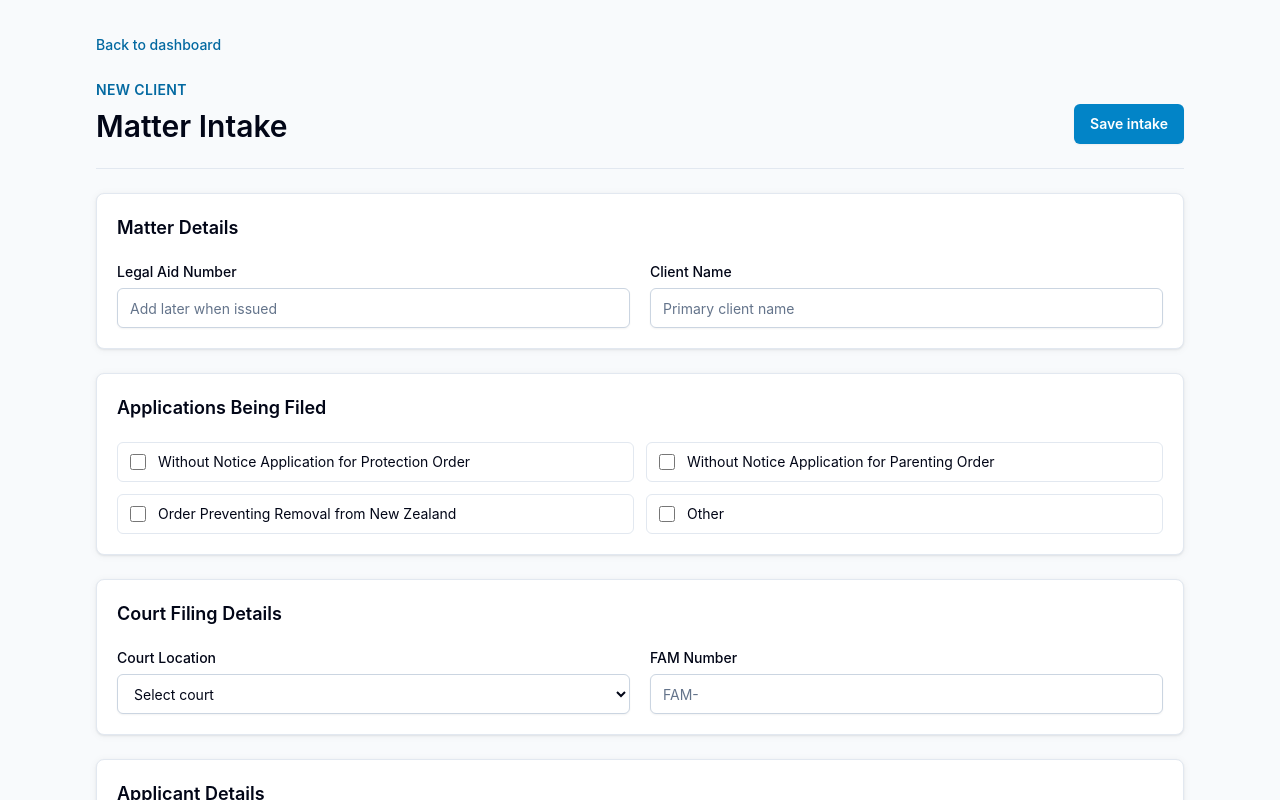
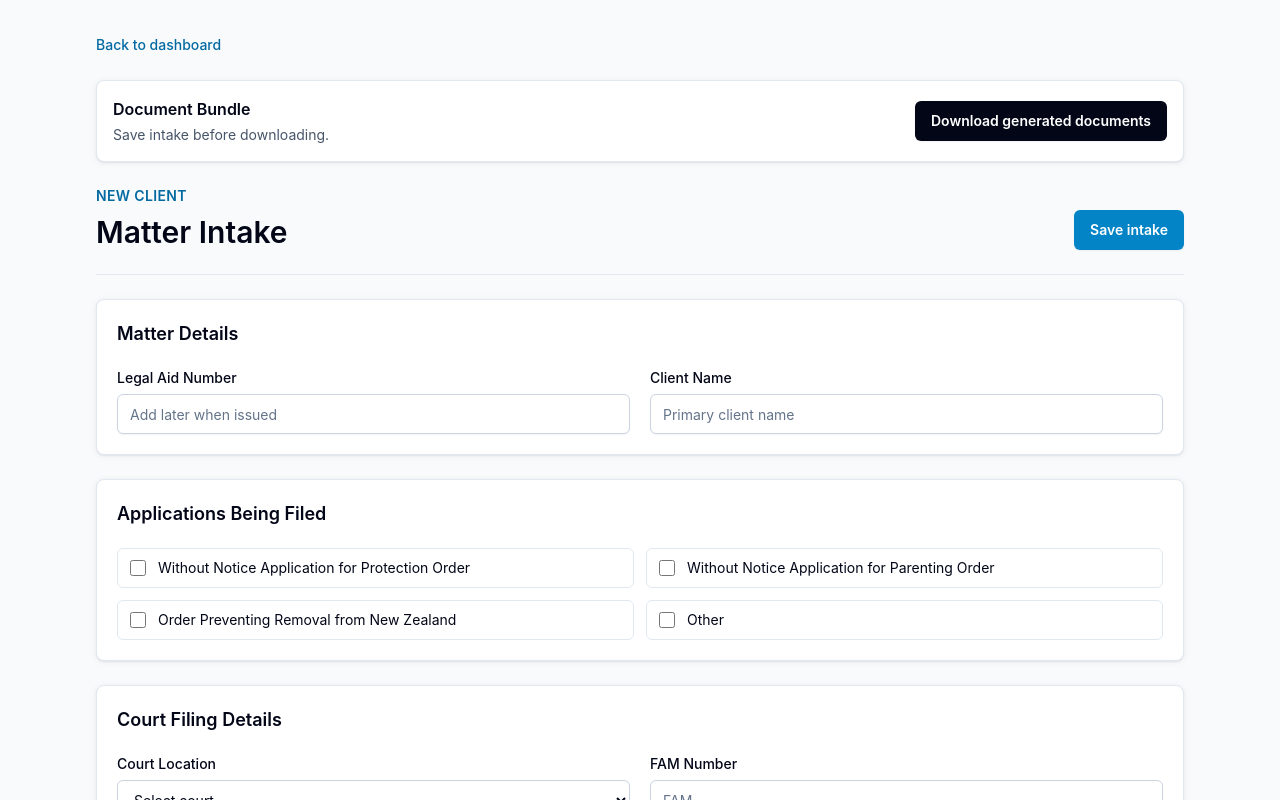
Before and after one commit to williamoneill45-maker/newgenautomation, a Next.js app: page /new-client in a window 1280 px wide. Shown: the top 800 px of the page. Built offline with nearby package versions, Linux system fonts and the light colour scheme.

Commit message:
Show document download panel on intake page

```diff
--- a/app/new-client/page.tsx
+++ b/app/new-client/page.tsx
@@ -1,4 +1,5 @@
 import Link from "next/link";
+import DocumentDownloadPanel from "../../components/DocumentDownloadPanel";
 import IntakeForm from "../../components/IntakeForm";
 
 export default function NewClientPage() {
@@ -13,6 +14,7 @@ export default function NewClientPage() {
             Back to dashboard
           </Link>
         </div>
+        <DocumentDownloadPanel />
         <IntakeForm />
       </div>
     </main>
```
